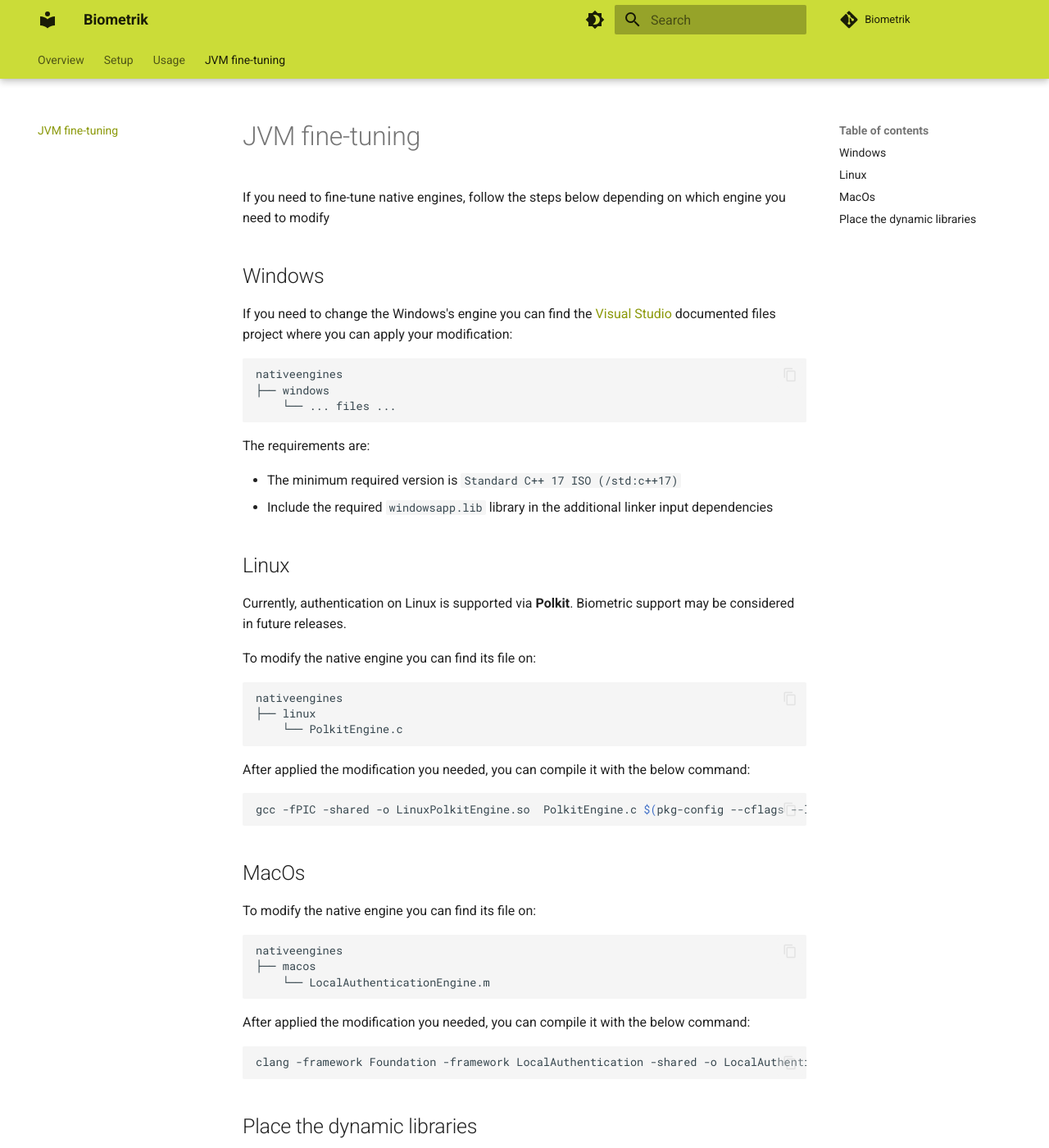
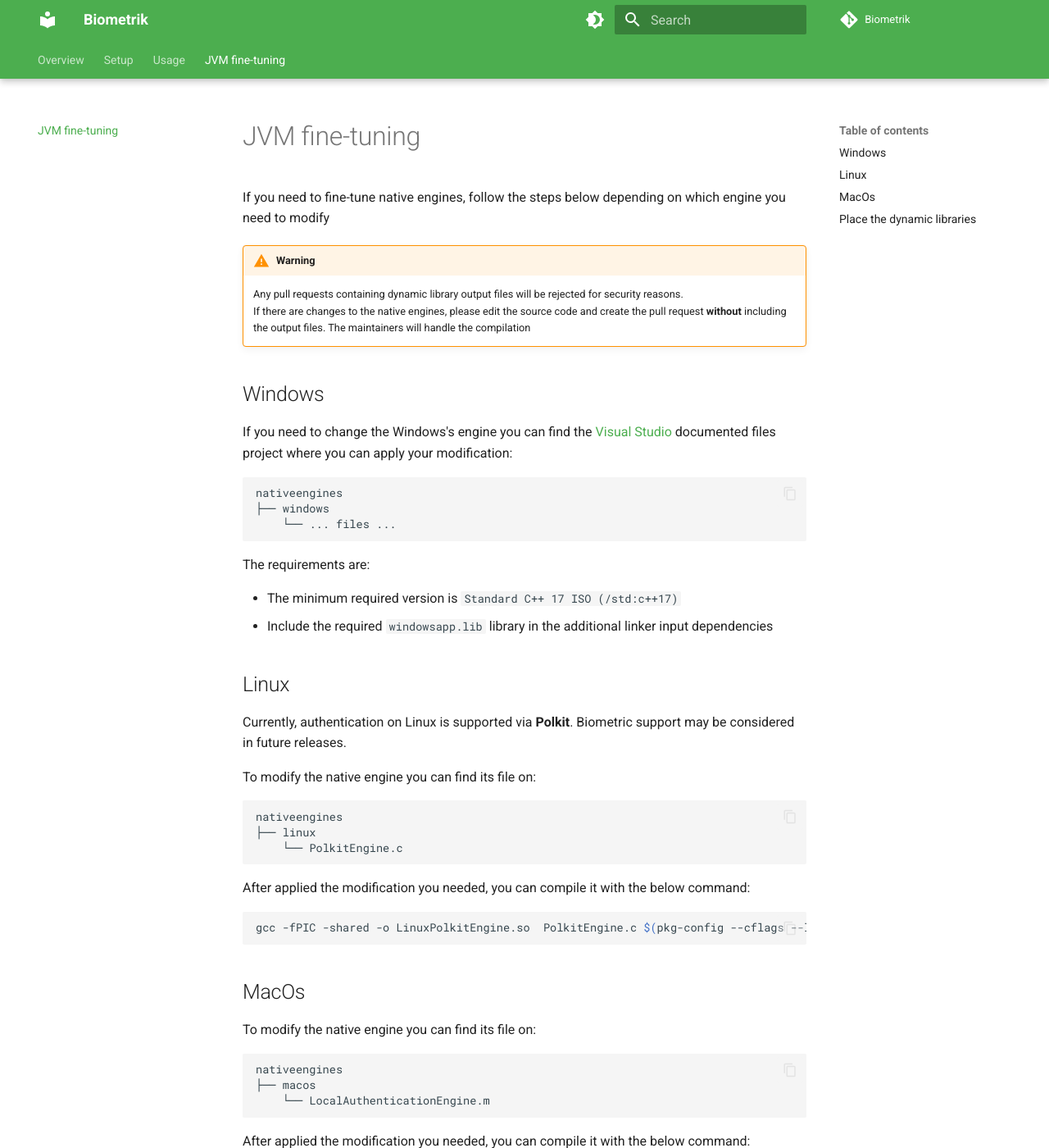
Before and after one commit to N7ghtm4r3/Biometrik, an MkDocs documentation site: the page built from docs/jvm_fine-tuning.md, in a window 1280 px wide and 1400 px high. Shown: the whole window at 82% size. Built offline with MkDocs 1.6.1 and Material for MkDocs 9.7.7, drawn with Linux system fonts in a browser that asks for light colours; comment, search, counter and statistics services are not loaded; some of the changed text lies outside the part shown.

Commit message:
Working on code documentation with Material MkDocs

````diff
--- a/docs/jvm_fine-tuning.md
+++ b/docs/jvm_fine-tuning.md
@@ -1,6 +1,12 @@
 # JVM fine-tuning
 
 If you need to fine-tune native engines, follow the steps below depending on which engine you need to modify
+
+!!! warning
+
+    Any pull requests containing dynamic library output files will be rejected for security reasons.
+    If there are changes to the native engines, please edit the source code and create the pull request
+    **without** including the output files. The maintainers will handle the compilation
 
 ## Windows
 
@@ -55,6 +61,11 @@ clang -framework Foundation -framework LocalAuthentication -shared -o LocalAuthe
 
 ## Place the dynamic libraries
 
+!!! note
+
+    This step applies only for **local usage**, do **not** include the compiled libraries in a pull request, or it will
+    be rejected
+
 Once compiled, place the dynamic libraries in the appropriate platform-specific directories
 
 ``` bash
--- a/mkdocs.yml
+++ b/mkdocs.yml
@@ -12,12 +12,14 @@ theme:
   name: material
   palette:
     - scheme: default
-      primary: lime
+      primary: green
+      accent: teal
       toggle:
         icon: material/brightness-4
         name: Switch to dark mode
     - scheme: slate
-      primary: lime
+      primary: green
+      accent: teal
       toggle:
         icon: material/brightness-7
         name: Switch to light mode
````
Also changed, not shown: README.md (+9 -0 lines).
